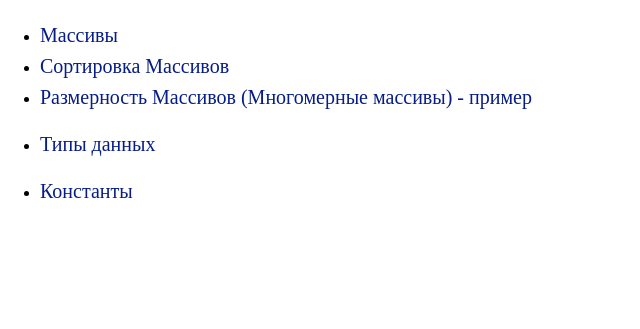
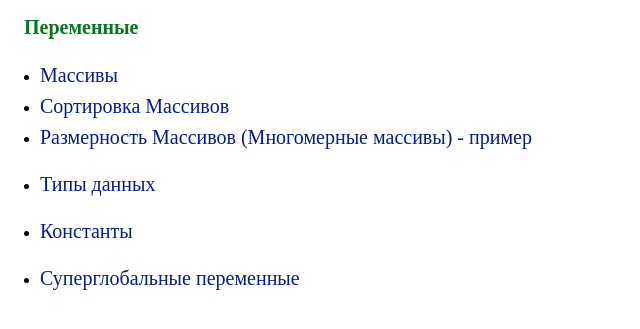
Before and after one commit to mihail1812/mi_php, a PHP site: page / in a window 1280 px wide. Shown: the part 102-431 px from the top of the page, without its empty margins (0-640 px from the left). Run offline with PHP 8.4, Linux system fonts and the light colour scheme.

Commit message:
add supers.php

```diff
--- a/index.html
+++ b/index.html
@@ -12,6 +12,7 @@
         <h2 class="menu__text">Конспект PHP</h2>
 
     </nav>
+    <h2 class="menu__h2">Переменные</h2>
     <ul class="ul">
         <li><a class="link" href="array.php">Массивы  &nbsp<span class="link__hover">- array.php</span> </a></li>
         <li><a class="link" href="array_sort.php">Сортировка Массивов &nbsp<span class="link__hover">- array_sort.php</span></a></li>
@@ -24,6 +25,9 @@
     <ul class="ul">
         <li><a class="link" href="costant.php">Константы  &nbsp<span class="link__hover">- costant.php</span></a></li>
     </ul>
+    <ul class="ul">
+        <li><a class="link" href="supers.php">Суперглобальные переменные  &nbsp<span class="link__hover">- supers.php</span></a></li>
+    </ul>
 
 </body>
 </html>
--- a/style.css
+++ b/style.css
@@ -32,6 +32,11 @@ a {
   color: #08751f;
   font-size: 36px;
 }
+.menu__h2{
+  color: #08751f;
+  font-size: 20px;
+  margin-left: 24px;
+}
 
 .ul {
   display: -webkit-box;
```
Also changed, not shown: supers.php (added, +13 -0 lines).
